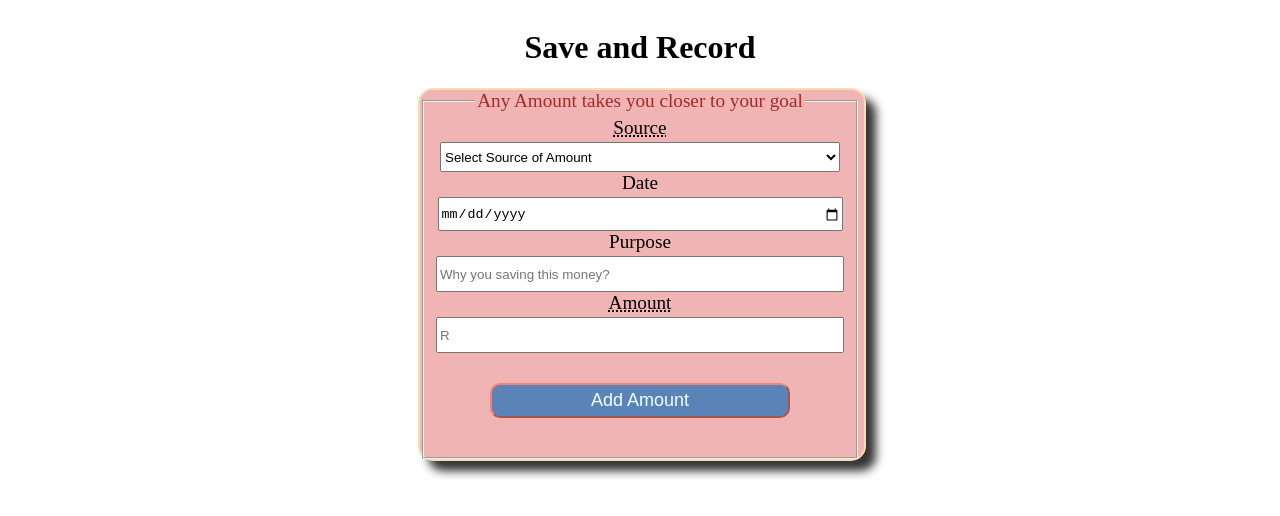
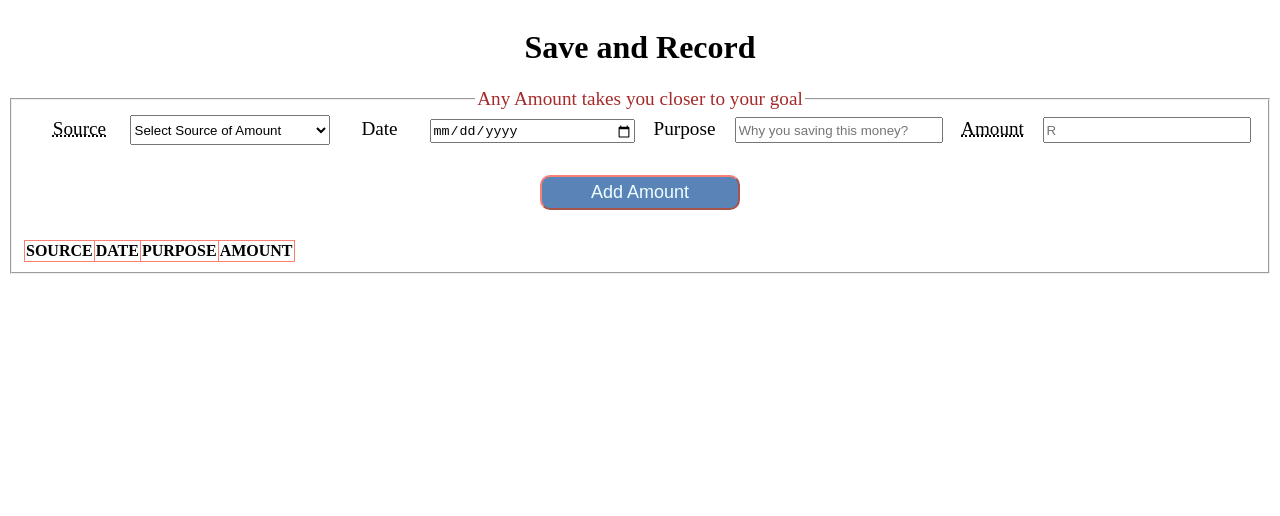
Before and after one commit to mfabaphila/Saving-notebook, a React (Vite) app: page / in a window 1280 px wide. Shown: the top 516 px of the page. Built offline with nearby package versions, Linux system fonts and the light colour scheme.

Commit message:
table with add button.

```diff
--- a/src/App.jsx
+++ b/src/App.jsx
@@ -57,6 +57,7 @@ localStorage.setItem("amounts", JSON.stringify(updatedAmount))
 <input
 type="date"
 value={date}
+
 placeholder="Select a date"
 onChange={(event)=>setDate(event.target.value)} required
 />
@@ -79,6 +80,32 @@ onChange={(event)=>setAmount(event.target.value)} required
 />
 <button>Add Amount</button>
     </form>
+
+    <table>
+      <thead>
+        <tr>
+          <th>SOURCE</th>
+          <th>DATE</th>
+               <th>PURPOSE</th>
+                    <th>AMOUNT</th>
+
+        </tr>
+      </thead>
+      <tbody>
+{amounts.map((item,index)=>(
+  <tr key ={index}>
+        <td>{item.source}</td>
+     <td>{item.date}</td>
+      <td>{item.purpose}</td>
+       <td>{item.amount}</td>
+  </tr>
+)
+)
+}
+
+
+      </tbody>
+    </table>
 
   </fieldset>
    </div>
--- a/src/index.css
+++ b/src/index.css
@@ -7,26 +7,29 @@ body {
 
 }
 
-.box {
+/* .box {
   background: rgb(240, 180, 180);
-  border: 2px solid wheat;
-  box-shadow: 10px 10px 10px rgb(0, 0, 0, 0.8);
-  /* width: 70%; */
+  /* border: 2px solid wheat;
+  box-shadow: 10px 10px 10px rgb(0, 0, 0, 0.8); */
+  width: 70%;
   max-width: 1000px;
-  border-radius:15px;
+  /* border-radius:15px; */
   max-width: 600px;
   width: 100%;
   margin: 0 auto;
+  ignore this. is for login page.
 
-}
+} */
 fieldset{
-  height: 350px;
-  width: 350px;
+  width: 100%;
+  max-width: 800px;
+  height: auto;
 }
 
 
+
 label {
-  width: 400px;
+  width: 100px;
   height: 25px;
   display: inline-block;
   font-size: larger;
@@ -34,11 +37,11 @@ label {
 }
 
 input{
-  width: 400px;
-  height: 30px;
+  width: 200px;
+  height: 20px;
 }
 #source{
-  width: 400px;
+  width: 200px;
   height: 30px;
   display: inline-block;
 }
@@ -61,7 +64,7 @@ button{
   background-color: rgb(90, 132, 183);
   margin: 30px;
   height: 35px;
-  width: 300px;
+  width: 200px;
   border-radius: 10px;
   border-color: salmon;
 
@@ -73,3 +76,8 @@ legend{
   color:brown;
   font-size: larger;
 }
+
+table,td,th,tr{
+  border-collapse: collapse;
+  border: 1px solid salmon;
+}
```
Also changed, not shown: 1 other file (tests, documents, lock files or other folders).
